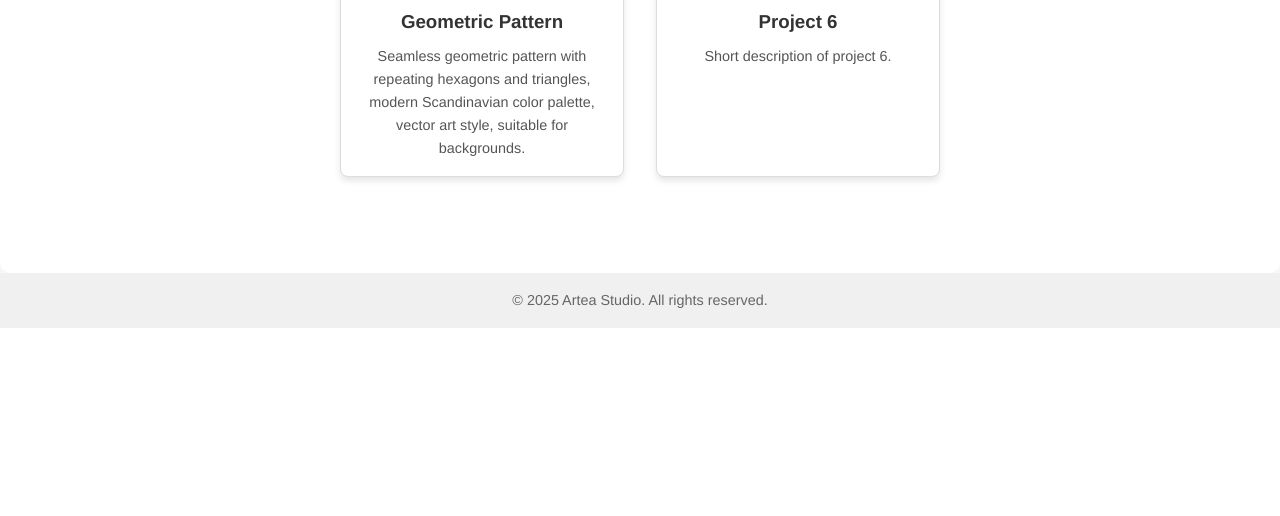
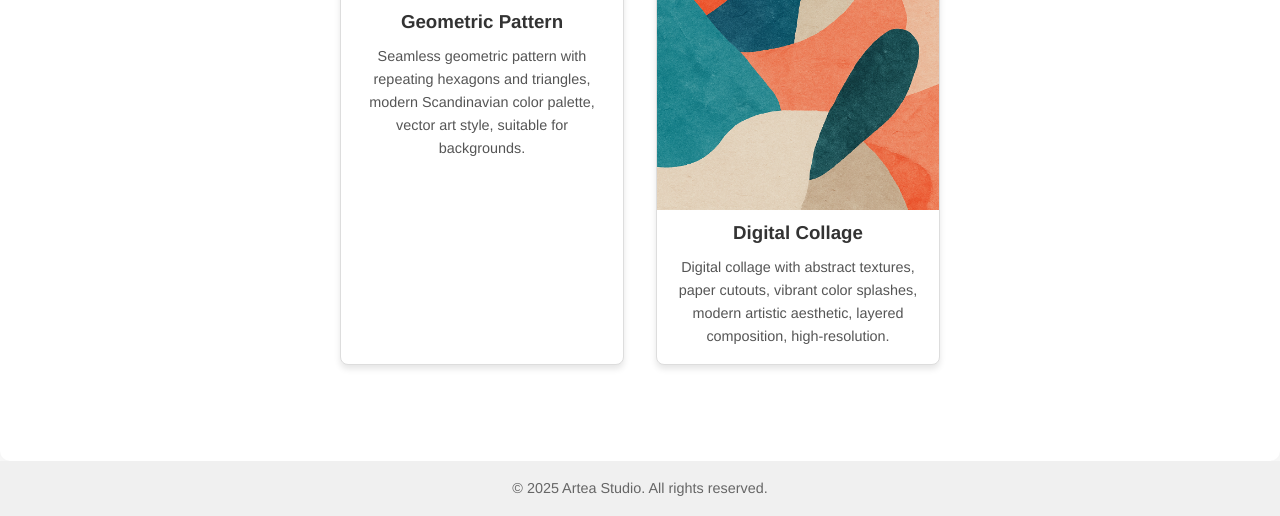
Before and after one commit to creanorcode/project_5, a Django app: page /portfolio/ in a window 1280 px wide. Shown: the part 1764-2280 px from the top of the page. Before the commit the page ends 2092 px from the top, so only its background shows below. Run offline with Django 4.2, Linux system fonts and the light colour scheme.

Commit message:
Updated portfolio page with portfolio-item no 6.

```diff
--- a/templates/portfolio.html
+++ b/templates/portfolio.html
@@ -40,9 +40,9 @@
     </div>
 
     <div class="portfolio-item">
-      <img src="{% static 'images/portfolio6.jpg' %}" alt="Project 3">
-      <h3>Project 6</h3>
-      <p>Short description of project 6.</p>
+      <img src="{% static 'images/digital_collage.png' %}" alt="Digital Collage">
+      <h3>Digital Collage</h3>
+      <p>Digital collage with abstract textures, paper cutouts, vibrant color splashes, modern artistic aesthetic, layered composition, high-resolution.</p>
     </div>
   </div>
 </section>
```
Also changed, not shown: static/images/digital_collage.png (added).
